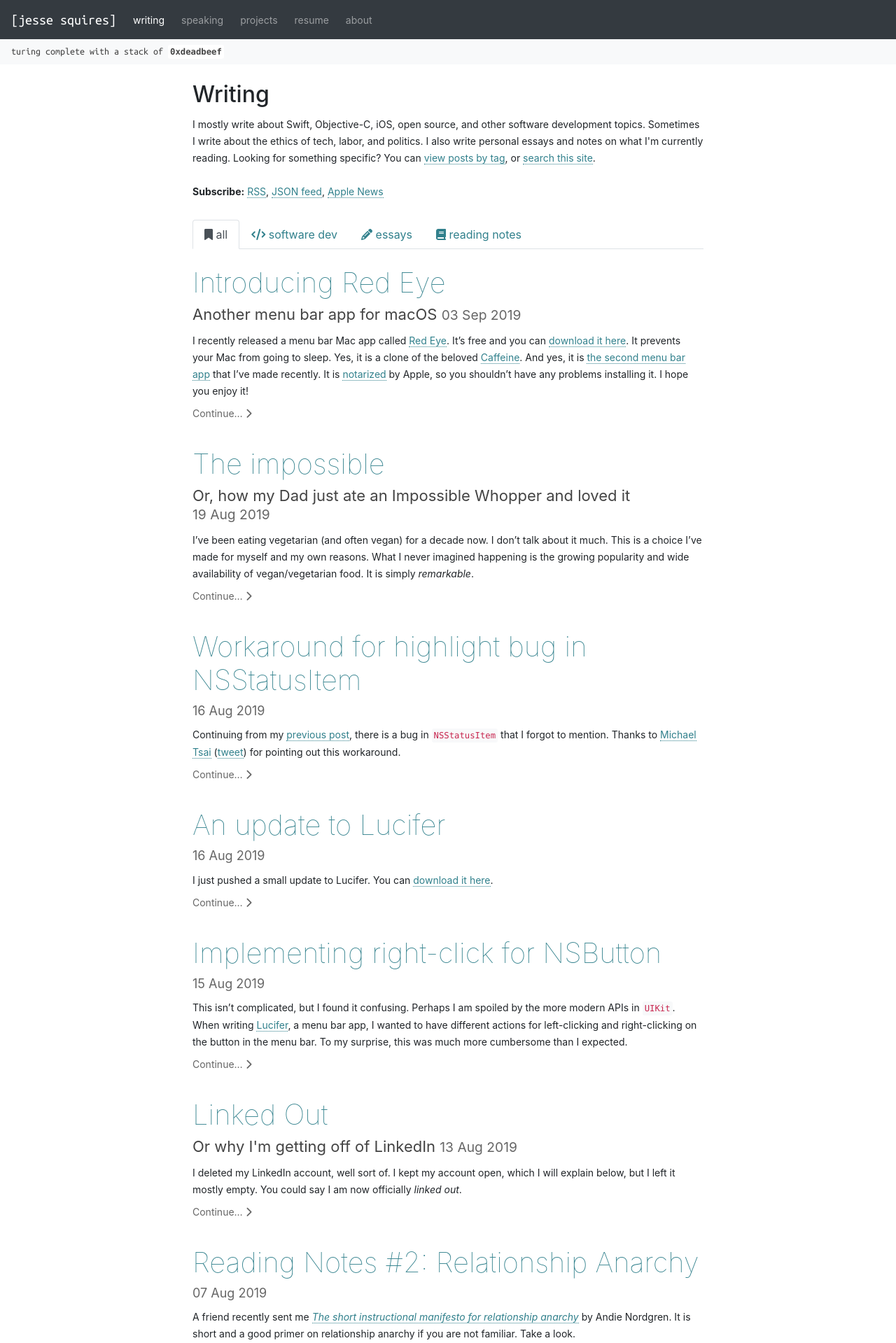
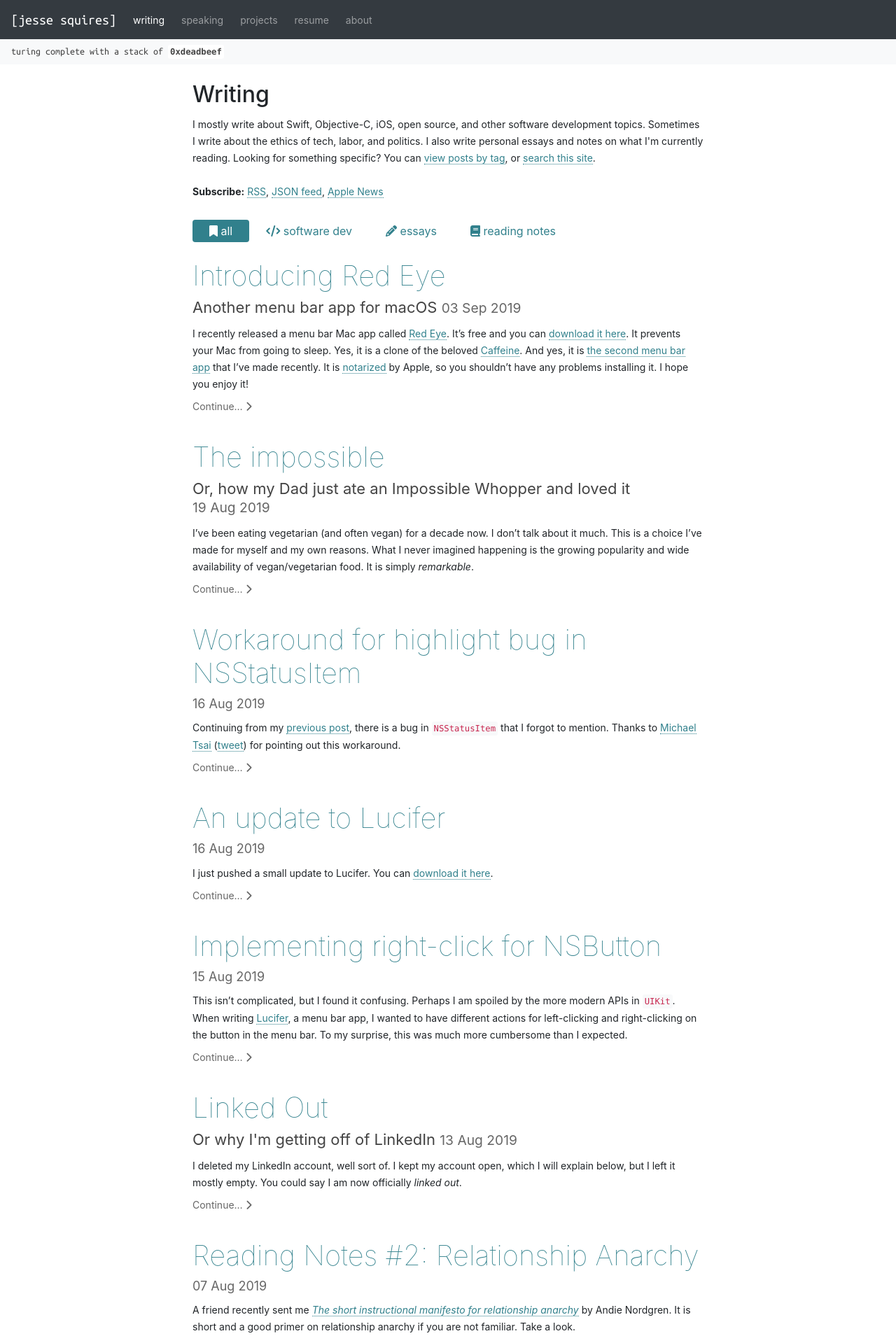
Before and after one commit to jessesquires/jessesquires.com, a Jekyll site: the page built from blog.html, in a window 1280 px wide. Shown: the top 1919 px of the page at 70% size. Built offline with Jekyll 4.4.1, drawn with Linux system fonts in a browser that asks for light colours; nearby versions of some CDN libraries; library files that are not in the unit come from our copies.

Commit message:
Minor design tweaks
- Use nav-pills for main /blog/ categories
- better use of bootstrap margin/padding utilities
- edit /tags/ title

```diff
--- a/_includes/search_box.html
+++ b/_includes/search_box.html
@@ -4,7 +4,7 @@ https://duckduckgo.com/search_box
 https://muffinresearch.co.uk/adding-a-duckduckgo-search-box-to-your-blog/
 -->
 
-<div class="row justify-content-md-center mt-2 mb-2">
+<div class="row justify-content-md-center my-2">
 <div class="col-xs-12 col-sm-12 col-md-12">
     <form name="search" action="//duckduckgo.com/">
         <div class="input-group">
--- a/blog.html
+++ b/blog.html
@@ -14,19 +14,19 @@ Looking for something specific? You can <a href="/blog/tags">view posts by tag</
 
 <!-- categories: software-dev, essays, reading-notes -->
 
-<div class="mt-4 mb-4">
+<div class="my-4">
 <nav>
-<div class="nav nav-tabs" id="nav-tab" role="tablist">
-    <a class="nav-item nav-link active" id="nav-all-tab" data-toggle="tab" href="#nav-all" role="tab" aria-controls="nav-all" aria-selected="true">
+<div class="nav nav-pills" id="nav-tab" role="tablist">
+    <a class="nav-item nav-link px-4 active" id="nav-all-tab" data-toggle="tab" href="#nav-all" role="tab" aria-controls="nav-all" aria-selected="true">
         <i class="fa fa-bookmark" aria-hidden="true"></i> all
     </a>
-    <a class="nav-item nav-link" id="nav-software-dev-tab" data-toggle="tab" href="#nav-software-dev" role="tab" aria-controls="nav-software-dev" aria-selected="false">
+    <a class="nav-item nav-link px-4" id="nav-software-dev-tab" data-toggle="tab" href="#nav-software-dev" role="tab" aria-controls="nav-software-dev" aria-selected="false">
         <i class="fa fa-code" aria-hidden="true"></i> software dev
     </a>
-    <a class="nav-item nav-link" id="nav-essays-tab" data-toggle="tab" href="#nav-essays" role="tab" aria-controls="nav-essays" aria-selected="false">
+    <a class="nav-item nav-link px-4" id="nav-essays-tab" data-toggle="tab" href="#nav-essays" role="tab" aria-controls="nav-essays" aria-selected="false">
         <i class="fa fa-pencil" aria-hidden="true"></i> essays
     </a>
-    <a class="nav-item nav-link" id="nav-reading-notes-tab" data-toggle="tab" href="#nav-reading-notes" role="tab" aria-controls="nav-reading-notes" aria-selected="false">
+    <a class="nav-item nav-link px-4" id="nav-reading-notes-tab" data-toggle="tab" href="#nav-reading-notes" role="tab" aria-controls="nav-reading-notes" aria-selected="false">
         <i class="fa fa-book" aria-hidden="true"></i> reading notes
     </a>
 </div>
--- a/tags.html
+++ b/tags.html
@@ -1,6 +1,6 @@
 ---
 layout: standalone
-title: Tags
+title: Writing by tag
 permalink: /blog/tags
 ---
 
```
